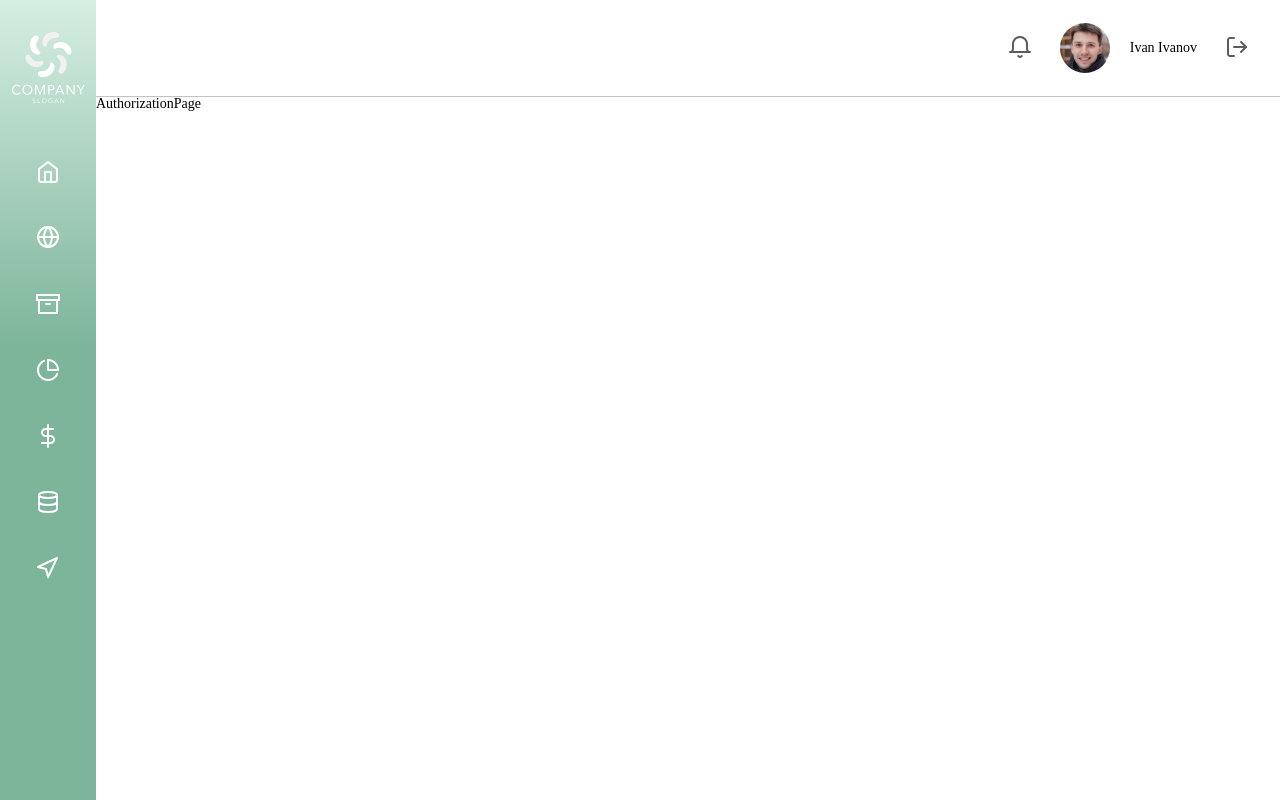
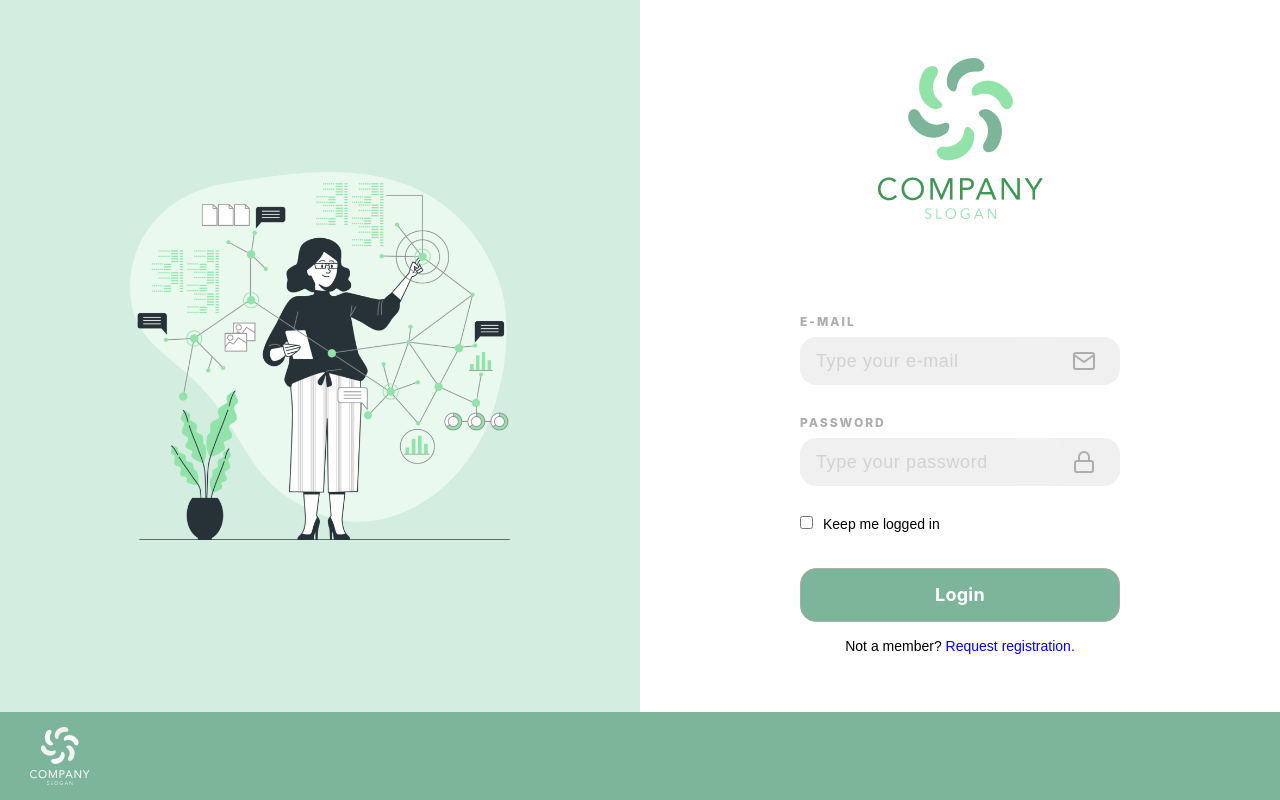
Before and after one commit to AvtsynovS/technical_support, a React (Create React App) app: page / in a window 1280 px wide. Built offline with nearby package versions, Linux system fonts and the light colour scheme.

Commit message:
add authorization page

```diff
--- a/src/App.tsx
+++ b/src/App.tsx
@@ -1,9 +1,9 @@
 import React from 'react';
-import { Route, Routes } from 'react-router-dom';
+import { Route, Routes, useLocation } from 'react-router-dom';
 import styles from './styles.module.scss';
 import AuthorizationPage from './Pages/AuthorizationPage/AuthorizationPage';
 import NotFoundPage from './Pages/NotFoundPage/NotFoundPage';
-import RegistrationPage from './Pages/RegistrationPage/RegistrationPage';
+// import RegistrationPage from './Pages/RegistrationPage/RegistrationPage';
 import CreateClaimPage from './Pages/CreateClaimPage/CreateClaimPage';
 import MainPage from './Pages/MainPage/MainPage';
 import Navbar from './Components/Navbar/Navbar';
@@ -11,14 +11,23 @@ import Header from './Components/Header/Header';
 import IncomingClaimPage from './Pages/IncomingClaimPage/IncomingClaimPage';
 
 const App: React.FC = () => {
+  const location = useLocation();
+
   return (
+    <>
+      {location.pathname === '/' ? (
+        <div className={styles.container}>
+          <Routes>
+            <Route path='/' element={<AuthorizationPage />} />
+            <Route path='*' element={<NotFoundPage />} />
+          </Routes>
+        </div>
+      ) : (
         <div className={styles.container}>
           <Navbar />
           <div className={styles.wrapper}>
             <Header />
             <Routes>
-          <Route path='/' element={<AuthorizationPage />} />
-          <Route path='/registration' element={<RegistrationPage />} />
               <Route path='/createclaim' element={<CreateClaimPage />} />
               <Route path='/incomingclaim' element={<IncomingClaimPage />} />
               <Route path='/main' element={<MainPage />} />
@@ -26,6 +35,8 @@ const App: React.FC = () => {
             </Routes>
           </div>
         </div>
+      )}
+    </>
   );
 };
 
--- a/src/Components/Footer/Footer.jsx
+++ b/src/Components/Footer/Footer.jsx
@@ -1,11 +1,11 @@
 import React from 'react';
-import { Icon } from '../SvgIcons/Icons';
+import brand from '../../assets/images/footerBrand.png';
 import styles from './styles.module.scss';
 
 const Footer = () => {
   return (
     <div className={styles.footer}>
-      <Icon iconName='white-brand' />
+      <img src={brand} alt='brand' />
     </div>
   );
 };
--- a/src/Components/Footer/styles.module.scss
+++ b/src/Components/Footer/styles.module.scss
@@ -2,8 +2,10 @@
 
 .footer {
   display: flex;
+  flex: 1 1 auto;
   align-items: center;
   justify-content: start;
   background: $PRIMARY_COLOR;
   padding: 16px 30px 17px;
+  box-sizing: border-box;
 }
--- a/src/Pages/AuthorizationPage/AuthorizationPage.tsx
+++ b/src/Pages/AuthorizationPage/AuthorizationPage.tsx
@@ -1,10 +1,73 @@
 import React from 'react';
-// import styles from './styles.module.scss';
+import styles from './styles.module.scss';
+import brand from '../../assets/images/brand.png';
+import authorizationImage from '../../assets/images/authorizationImage.png';
+import { Input } from '../../UI/Input/Input';
+import { Button } from '../../UI/Button/Button';
+import Footer from '../../Components/Footer/Footer';
+import footerBrand from '../../assets/images/footerBrand.png';
+import { Link } from 'react-router-dom';
+import mail from '../../assets/icons/icon-mail.svg';
+import password from '../../assets/icons/icon-lock.svg';
 
 const AuthorizationPage: React.FC = () => {
   return (
-    <div>
-      <div>AuthorizationPage</div>
+    <div className={styles.container}>
+      <div className={styles.wrapper}>
+        <div className={styles.authorizationImage}>
+          <img src={authorizationImage} alt='authorizationImage' />
+        </div>
+        <div className={styles.authorizationForm}>
+          <div className={styles.authorizationForm__brand}>
+            <img src={brand} alt='brand' />
+          </div>
+          <form action='' className={styles.authorizationForm__form}>
+            <label htmlFor='E-MAIL' className={styles.label}>
+              E-MAIL
+              <div className={styles.input__wrapper}>
+                <input
+                  type='e-mail'
+                  placeholder='Type your e-mail'
+                  name='e-mail'
+                  className={styles.input__mail}
+                />
+                <img src={mail} alt='e-mail' />
+              </div>
+            </label>
+            <label htmlFor='PASSWORD' className={styles.label}>
+              PASSWORD
+              <div className={styles.input__wrapper}>
+                <input
+                  type='password'
+                  placeholder='Type your password'
+                  name='password'
+                  className={styles.input__mail}
+                />
+                <img src={password} alt='password' />
+              </div>
+            </label>
+            <label htmlFor='checkbox' className={styles.label__checkbox}>
+              <input
+                type='checkbox'
+                name='checkbox'
+                className={styles.input__checkbox}
+              />
+              Keep me logged in
+            </label>
+            <Button bgColor='primary'>Login</Button>
+            <p>
+              Not a member?{' '}
+              <Link to='/' className={styles.registrationLink}>
+                Request registration.
+              </Link>
+            </p>
+          </form>
+        </div>
+      </div>
+      {/* <Footer></Footer> */}
+      <footer className={styles.footer}>
+        <img src={footerBrand} alt='brand' />
+      </footer>
     </div>
   );
 };
--- a/src/Pages/AuthorizationPage/styles.module.scss
+++ b/src/Pages/AuthorizationPage/styles.module.scss
@@ -0,0 +1,107 @@
+@import '../../Constants/constants.scss';
+
+.container {
+  display: flex;
+  flex-direction: column;
+  height: 100vh;
+}
+
+.wrapper {
+  display: flex;
+  height: 100vh;
+  .authorizationImage {
+    display: flex;
+    justify-content: center;
+    align-items: center;
+    flex: 1 1 auto;
+    min-width: 50vw;
+    position: relative;
+    overflow: hidden;
+    background: rgba(211, 237, 225, 0.97);
+    & img {
+      max-width: 100%;
+      max-height: 100%;
+      position: absolute;
+      padding: 100px 130px;
+    }
+  }
+  .authorizationForm {
+    display: flex;
+    flex-direction: column;
+    justify-content: center;
+    align-items: center;
+    min-width: 50vw;
+    & .authorizationForm__brand {
+      display: flex;
+      justify-content: center;
+      margin-bottom: 95px;
+    }
+    & .authorizationForm__form {
+      display: flex;
+      flex-direction: column;
+      min-width: 50%;
+      & .label {
+        display: flex;
+        flex-direction: column;
+        font: 800 12px/15px Inter;
+        letter-spacing: 2px;
+        text-transform: capitalize;
+        color: #adadad;
+        margin-bottom: 30px;
+        .input__wrapper {
+          display: flex;
+          justify-content: center;
+          align-items: center;
+          background-color: #f0f0f0;
+          border-radius: 16px;
+          & input {
+            box-sizing: border-box;
+            opacity: 0.24;
+            border-radius: 16px;
+          }
+          & img {
+            width: 40px;
+            height: 40px;
+            margin-right: 16px;
+          }
+        }
+      }
+      & div {
+        margin-top: 8px;
+      }
+      & button {
+        margin: 35px 0 16px 0;
+      }
+      & p {
+        text-align: center;
+        font: 14px/17px sans-serif;
+        & a {
+          color: blue;
+        }
+      }
+    }
+  }
+}
+
+.input__mail,
+.input__password {
+  flex: 1 1 auto;
+  background-color: #f0f0f0;
+  padding: 8px 16px;
+  border-radius: 16px;
+  font: 400 18px/32px sans-serif;
+  letter-spacing: 0.6px;
+}
+
+.label__checkbox {
+  font: 14px/17px sans-serif;
+}
+
+.input__checkbox {
+  margin-right: 10px;
+}
+
+.footer {
+  background-color: $PRIMARY_COLOR;
+  padding: 15px 30px;
+}
--- a/src/Pages/CreateClaimPage/styles.module.scss
+++ b/src/Pages/CreateClaimPage/styles.module.scss
@@ -1,4 +1,4 @@
-@import '../../Constants//constants.scss';
+@import '../../Constants/constants.scss';
 
 .container {
   margin: 56px 64px;
--- a/src/Pages/IncomingClaimPage/styles.module.scss
+++ b/src/Pages/IncomingClaimPage/styles.module.scss
@@ -1,4 +1,4 @@
-@import '../../Constants//constants.scss';
+@import '../../Constants/constants.scss';
 
 .container {
   margin: 56px 64px;
--- a/src/UI/Input/Input.tsx
+++ b/src/UI/Input/Input.tsx
@@ -16,6 +16,8 @@ interface Props {
 }
 
 const StyleLable = styled.label<Props>`
+  display: flex;
+  flex-direction: column;
   font: 800 12px/15px 'Inter';
   letter-spacing: 2px;
   text-transform: capitalize;
@@ -58,12 +60,16 @@ export const Input = (props: Props) => {
   const { placeholder, label, waringMessage, warning, icon } = props;
   return (
     <>
-      {label && <StyleLable>{label}</StyleLable>}
+      {label && (
+        <StyleLable>
+          {label}
           {warning ? (
             <div className={styles.textFiled}>
               <StyleInput placeholder={placeholder}></StyleInput>
               {icon && <Icon iconName={icon} />}
-          {waringMessage && <WarningMessage>{waringMessage}</WarningMessage>}
+              {waringMessage && (
+                <WarningMessage>{waringMessage}</WarningMessage>
+              )}
             </div>
           ) : (
             <div className={styles.textFiled}>
@@ -71,6 +77,8 @@ export const Input = (props: Props) => {
               {icon && <Icon iconName={icon} />}
             </div>
           )}
+        </StyleLable>
+      )}
     </>
   );
 };
--- a/src/styles.module.scss
+++ b/src/styles.module.scss
@@ -1,11 +1,12 @@
-.container {
-  display: flex;
-  flex-wrap: wrap;
-}
+// .container {
+//   display: flex;
+//   flex-wrap: wrap;
+//   height: 100vh;
+// }
 
-.wrapper {
-  display: flex;
-  flex-wrap: wrap;
-  flex-direction: column;
-  flex-grow: 1;
-}
+// .wrapper {
+//   display: flex;
+//   flex-wrap: wrap;
+//   flex-direction: column;
+//   flex-grow: 1;
+// }
```
Also changed, not shown: src/assets/images/brand.png (added), src/assets/images/footerBrand.png (added). Lines whose indentation alone changed are shown as unchanged.
